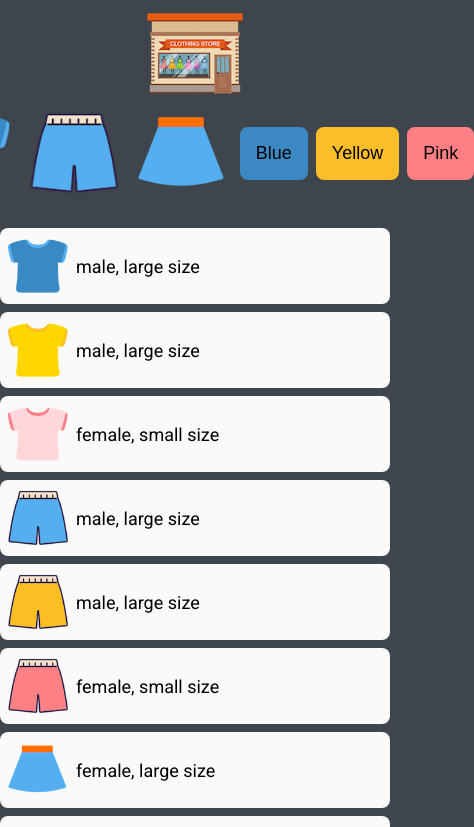
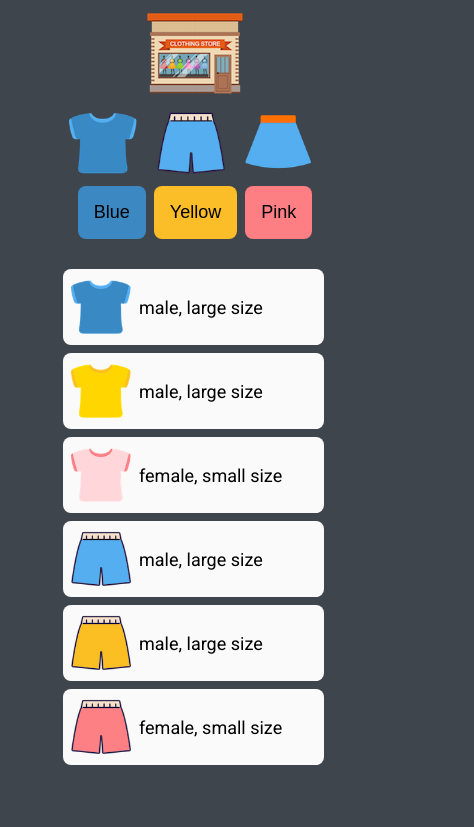
Before and after one commit to JEON-HYERIN/Online-Shopping, a plain HTML site: page index.html in a window 390 px wide. Shown: the top 827 px of the page, 474 px wide, since content can reach past the window. Drawn offline with Linux system fonts and the light colour scheme.

Commit message:
Responsive

```diff
--- a/style.css
+++ b/style.css
@@ -19,9 +19,12 @@
 }
 
 body {
+  height: 100vh;
   background-color: #3F454D;
   font-size: 16px;
   font-family: 'Roboto', sans-serif;
+  display: flex;
+  justify-content: center;
 }
 
 ul, li {
@@ -68,13 +71,13 @@ img {
 }
 
 #wrap {
-  max-width: 700px;
-  height: 100vh;
-  margin: 8px auto 8px;
+  /* max-width: 700px; */
+  /* margin: 8px auto 8px; */
+  margin: 8px;
 }
 
 #main {
-  /* overflow: scroll; */
+  overflow-y: scroll;
 }
 
 
@@ -147,6 +150,8 @@ nav .btn-group li:last-child .btn {
 /* MAIN */
 #main {
   width: 100%;
+  /* width: 60%; */
+  height: 60%;
   display: flex;
   flex-direction: column;
   align-items: center;
@@ -177,6 +182,7 @@ nav .btn-group li:last-child .btn {
   font-size: 18px;
   padding: 8px;
   border-radius: 8px;
+  width: 99%;
 }
 
 #main .type ul li img ,
@@ -189,3 +195,26 @@ nav .btn-group li:last-child .btn {
 #main ul.clothes.invisible {
   display: none;
 }
+
+
+/* 미디어쿼리 */
+@media screen and (max-width: 768px) {
+  body {
+    /* display: block; */
+    /* height: auto; */
+  }
+
+  #wrap {
+    /* max-width: 700px; */
+    /* margin: 0 auto; */
+  }
+
+  nav {
+    flex-direction: column;
+  }
+
+  nav .icon-group .icon {
+    width: 80px;
+    margin-bottom: 8px;
+  }
+}
```
